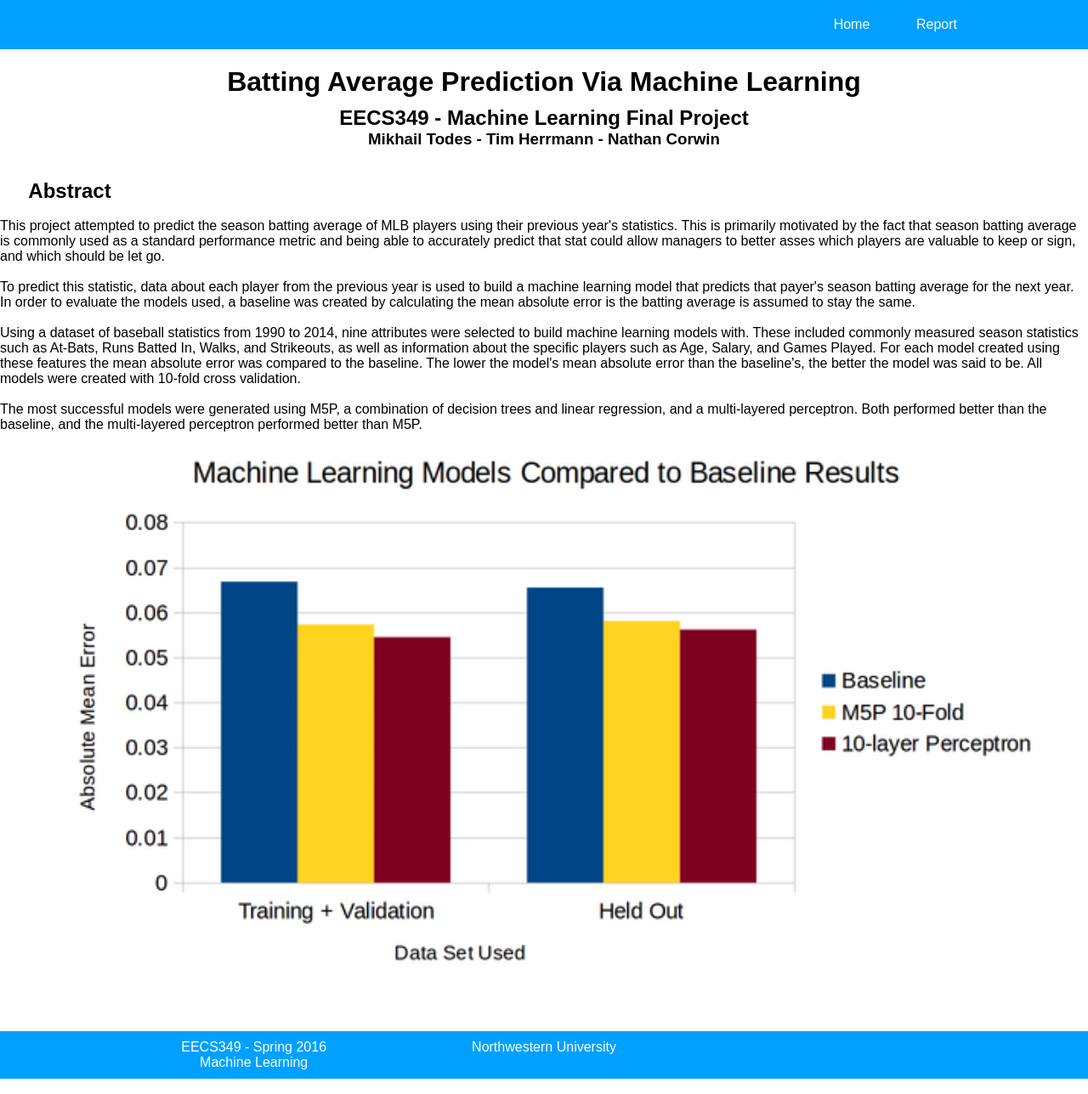
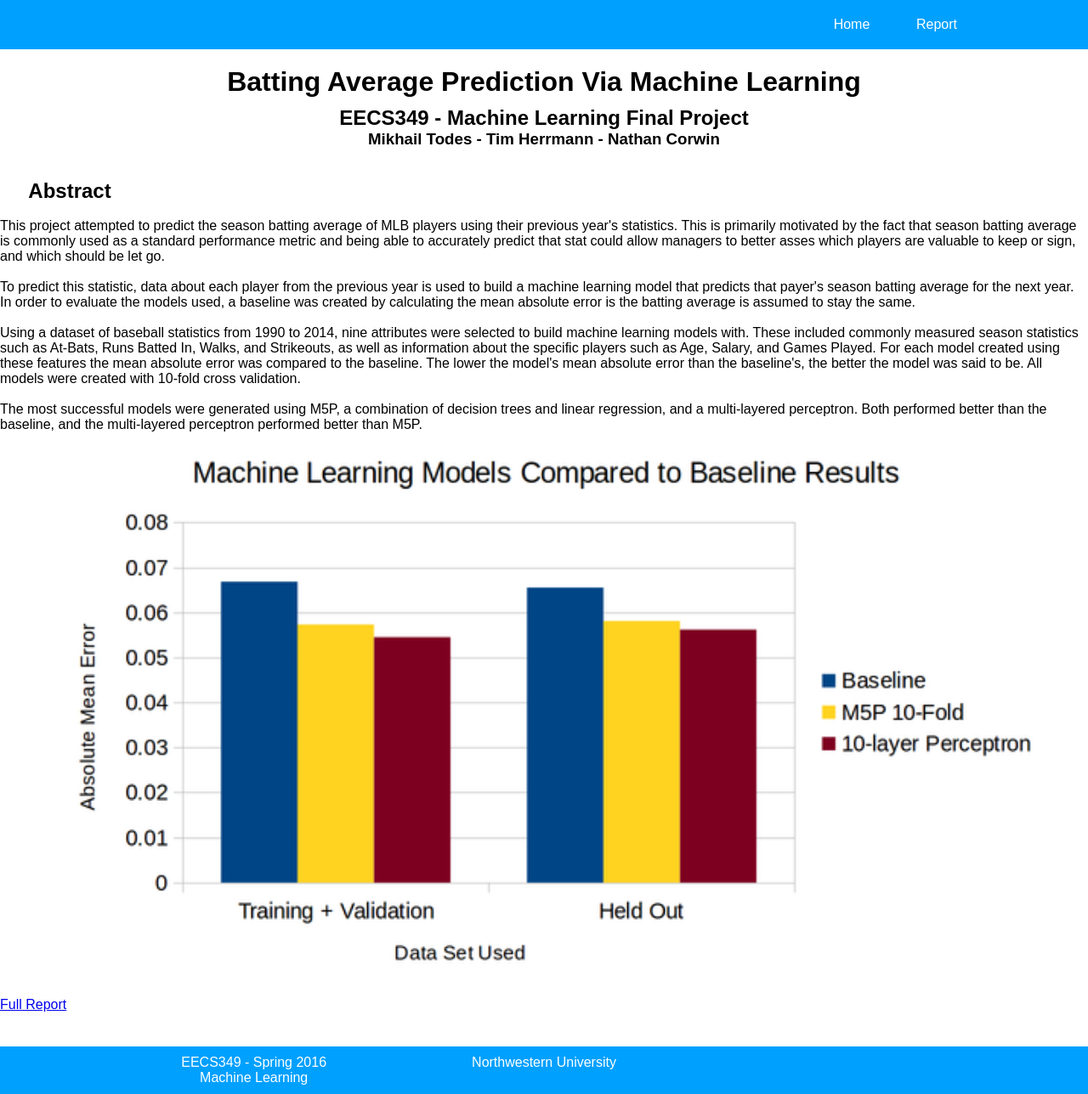
Before and after one commit to MikhailTodes/Machine_Learning_Baseball, a Jekyll site: the page built from index.html, in a window 1280 px wide. Shown: the whole page at 85% size. Built offline with Jekyll 4.4.1, drawn with Linux system fonts in a browser that asks for light colours; nearby versions of some CDN libraries.

Commit message:
Editting

```diff
--- a/index.html
+++ b/index.html
@@ -35,4 +35,6 @@ The most successful models were generated using M5P, a combination of decision t
     <img class="one" style='text-align: center; height: 100%; width: 100%; object-fit: contain' src="https://github.com/MikhailTodes/Machine_Learning_Baseball/blob/gh-pages/public/images/base_res_compar.png?raw=true">
 </div>
 
+<a align='center' href="http://mikhailtodes.github.io/Machine_Learning_Baseball/report/" target="_blank">Full Report</a>
+
 </main>
```
Also changed, not shown: 2 other files.
